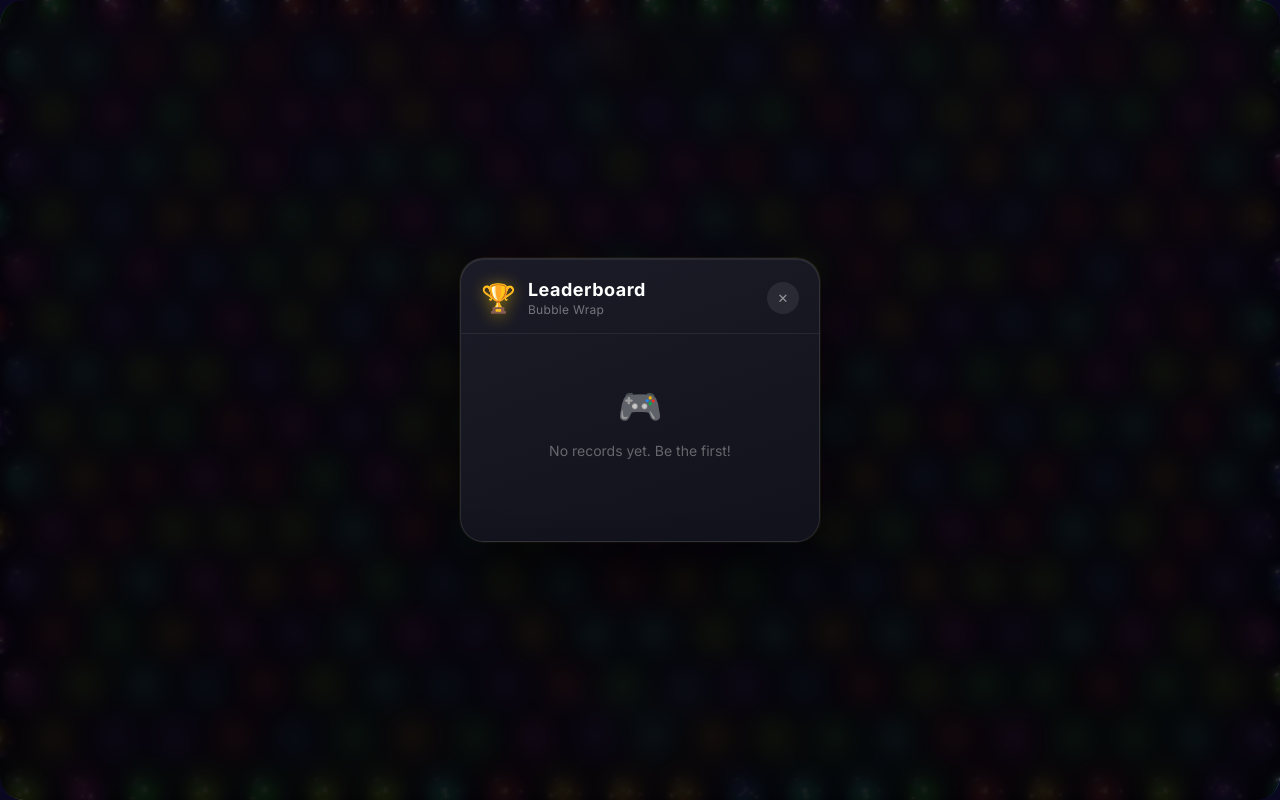
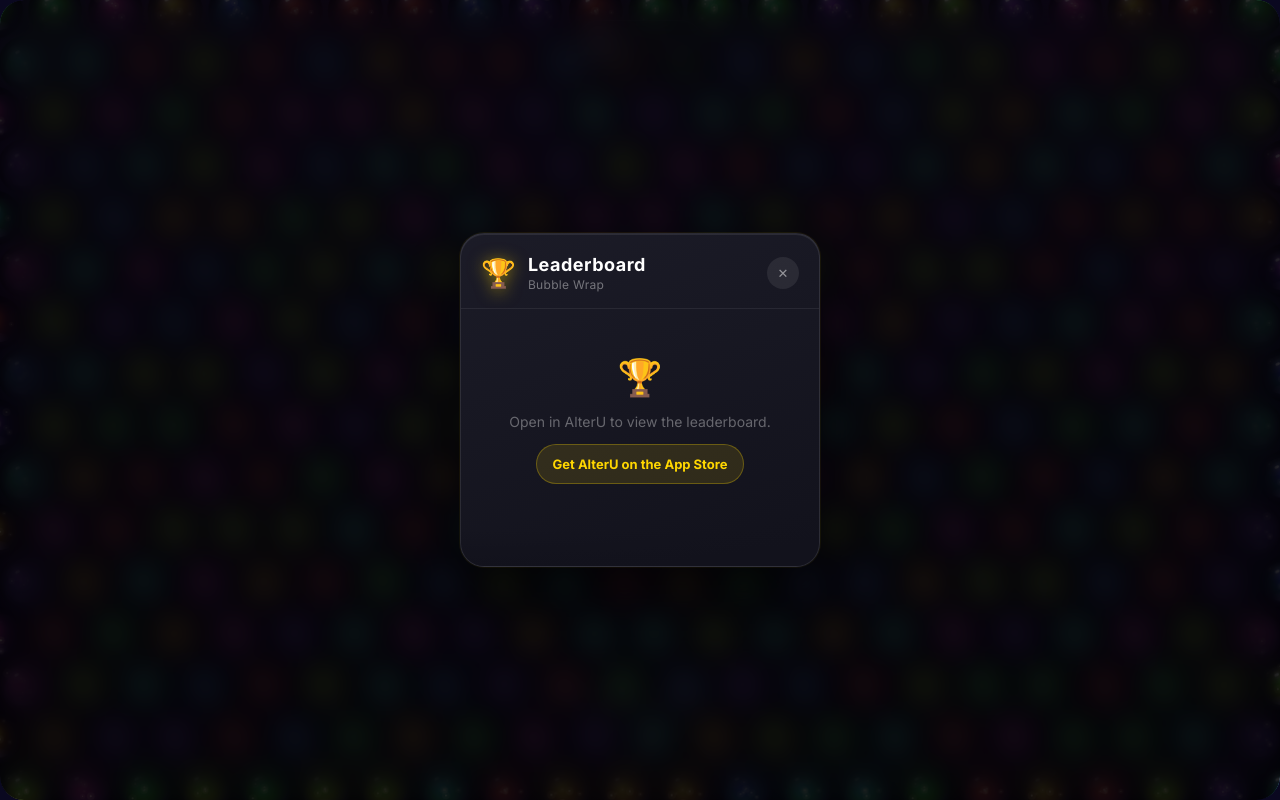
Before and after one commit to yinxinghuan/bubble-wrap, a React (Vite) app: page / in a window 1280 px wide. Both pictures are taken after a click on the button 639 px from the left and 750 px from the top of the page. Built offline with nearby package versions, Linux system fonts and the light colour scheme.

Commit message:
Add AlterU leaderboard download CTA

```diff
--- a/src/shared/leaderboard/Leaderboard.less
+++ b/src/shared/leaderboard/Leaderboard.less
@@ -136,6 +136,33 @@
     color: rgba(255, 255, 255, 0.35);
     text-align: center;
     line-height: 1.5;
+  }
+
+  &--download {
+    padding: 36px 20px 42px;
+  }
+
+  &__download {
+    display: inline-flex;
+    align-items: center;
+    justify-content: center;
+    min-height: 40px;
+    padding: 0 16px;
+    border-radius: 999px;
+    border: 1px solid rgba(255, 215, 0, 0.28);
+    background: rgba(255, 215, 0, 0.12);
+    color: #FFD700;
+    text-decoration: none;
+    font-size: 13px;
+    font-weight: 700;
+    letter-spacing: 0;
+    -webkit-tap-highlight-color: transparent;
+    transition: background 0.15s, transform 0.15s;
+
+    &:active {
+      background: rgba(255, 215, 0, 0.18);
+      transform: scale(0.97);
+    }
   }
 }
 
--- a/src/shared/leaderboard/Leaderboard.tsx
+++ b/src/shared/leaderboard/Leaderboard.tsx
@@ -10,11 +10,15 @@
     title: '排行榜',
     me: '我',
     empty: '暂无记录，快来第一个上榜！',
+    openInAlterU: '在 AlterU 中打开即可查看排行榜',
+    downloadAlterU: '下载 AlterU',
   },
   en: {
     title: 'Leaderboard',
     me: 'me',
     empty: 'No records yet. Be the first!',
+    openInAlterU: 'Open in AlterU to view the leaderboard.',
+    downloadAlterU: 'Get AlterU on the App Store',
   },
 } as const;
 
@@ -52,6 +56,7 @@
 
 const MEDALS = ['🥇', '🥈', '🥉'];
 const MEDAL_COLORS = ['#FFD700', '#C0C0C0', '#CD7F32'];
+const ALTERU_APP_URL = 'https://apps.apple.com/app/id6769646546';
 
 // ─── Component ────────────────────────────────────────────────────────────
 
@@ -60,13 +65,19 @@
   const [loading, setLoading] = useState(true);
 
   useEffect(() => {
+    if (!isInAigram) {
+      setEntries([]);
+      setLoading(false);
+      return;
+    }
+
     let alive = true;
     setLoading(true);
     fetch()
       .then(data => { if (alive) setEntries(data); })
       .finally(() => { if (alive) setLoading(false); });
     return () => { alive = false; };
-  }, [fetch]);
+  }, [fetch, isInAigram]);
 
   return (
     <div className="lb-backdrop" onPointerDown={e => { if (e.target === e.currentTarget) onClose(); }}>
@@ -92,14 +103,29 @@
             </div>
           )}
 
-          {!loading && entries.length === 0 && (
+          {!loading && !isInAigram && (
+            <div className="lb-state lb-state--download">
+              <span className="lb-state__icon">🏆</span>
+              <span className="lb-state__text">{s.openInAlterU}</span>
+              <a
+                className="lb-state__download"
+                href={ALTERU_APP_URL}
+                target="_blank"
+                rel="noopener noreferrer"
+              >
+                {s.downloadAlterU}
+              </a>
+            </div>
+          )}
+
+          {!loading && isInAigram && entries.length === 0 && (
             <div className="lb-state">
               <span className="lb-state__icon">🎮</span>
               <span className="lb-state__text">{s.empty}</span>
             </div>
           )}
 
-          {!loading && entries.map((entry, i) => (
+          {!loading && isInAigram && entries.map((entry, i) => (
             <div
               key={entry.user_id}
               className={`lb-row ${entry.isMe ? 'lb-row--me' : ''} ${i < 3 ? 'lb-row--top' : ''} ${isInAigram ? 'lb-row--clickable' : ''}`}
```
